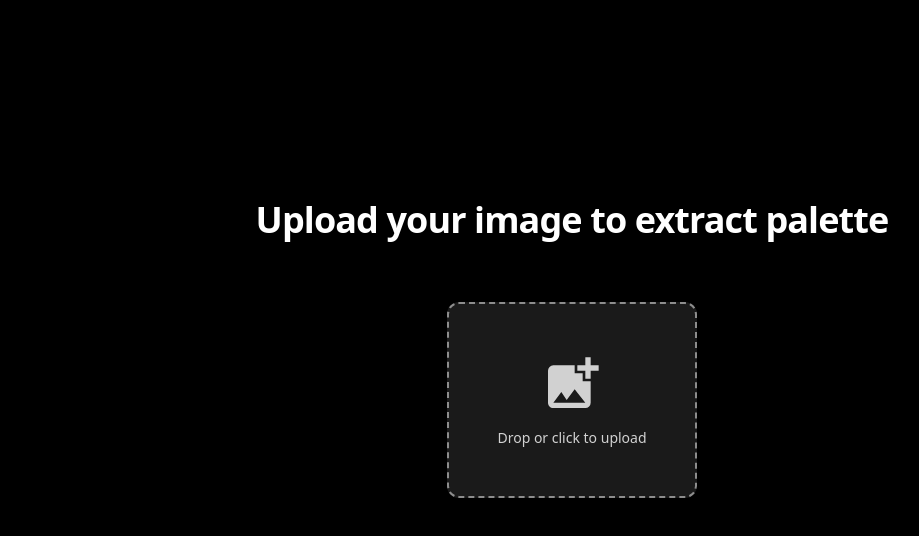
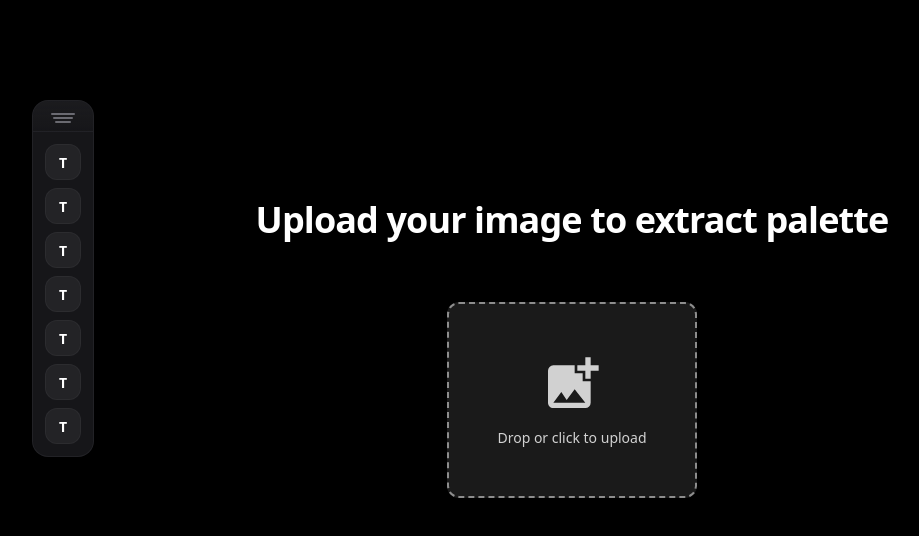
Before and after one commit to BeratHundurel/image-to-palette, a SvelteKit app in the folder frontend/: page / in a window 1280 px wide. Shown: the top 536 px of the page, without its empty margins (68-987 px from the left). Built offline with nearby package versions, Linux system fonts and the light colour scheme.

Commit message:
Start draggable toolbar component

```diff
--- /dev/null
+++ b/frontend/src/lib/components/Draggable.svelte
@@ -0,0 +1,212 @@
+<!-- Draggable.svelte -->
+<script lang="ts">
+	export let left = 100;
+	export let top = 100;
+	let moving = false;
+	let dragHandle: HTMLElement;
+
+	function onMouseDown(e: MouseEvent) {
+		// Only allow dragging from the grip area
+		if (dragHandle && dragHandle.contains(e.target as Node)) {
+			moving = true;
+			e.preventDefault();
+		}
+	}
+
+	function onMouseMove(e: MouseEvent) {
+		if (moving) {
+			left += e.movementX;
+			top += e.movementY;
+		}
+	}
+
+	function onMouseUp() {
+		moving = false;
+	}
+</script>
+
+<section
+	role="toolbar"
+	tabindex="-1"
+	on:mousedown={onMouseDown}
+	style="left: {left}px; top: {top}px;"
+	class="draggable {moving ? 'dragging' : ''}"
+>
+	<div class="toolbar-container">
+		<!-- Draggable Grip Handle -->
+		<div
+			bind:this={dragHandle}
+			class="drag-handle"
+		>
+			<div class="grip-lines">
+				<div class="grip-line grip-line-1"></div>
+				<div class="grip-line grip-line-2"></div>
+				<div class="grip-line grip-line-3"></div>
+			</div>
+		</div>
+
+		<!-- Action List -->
+		<div class="actions-container">
+			<ul class="actions-list">
+				{#each Array(8) as _, i}
+					<li class="action-item">
+						<button class="action-button" aria-label="Tool {i + 1}">
+							<span class="action-icon">T</span>
+						</button>
+					</li>
+				{/each}
+			</ul>
+		</div>
+	</div>
+</section>
+
+<svelte:window on:mouseup={onMouseUp} on:mousemove={onMouseMove} />
+
+<style>
+	.draggable {
+		user-select: none;
+		position: absolute;
+		z-index: 50;
+		filter: drop-shadow(0 20px 25px rgb(0 0 0 / 0.15)) drop-shadow(0 8px 10px rgb(0 0 0 / 0.04));
+		transition: filter 0.2s ease;
+	}
+
+	.draggable.dragging {
+		filter: drop-shadow(0 25px 50px rgb(0 0 0 / 0.25)) drop-shadow(0 12px 20px rgb(0 0 0 / 0.08));
+	}
+
+	.toolbar-container {
+		background: rgba(24, 24, 27, 0.95);
+		backdrop-filter: blur(16px);
+		border-radius: 16px;
+		border: 1px solid rgba(63, 63, 70, 0.3);
+		overflow: hidden;
+		transition: all 0.2s ease;
+	}
+
+	.draggable:hover .toolbar-container {
+		border-color: rgba(63, 63, 70, 0.5);
+		background: rgba(24, 24, 27, 0.98);
+	}
+
+	.drag-handle {
+		padding: 12px 16px 8px 16px;
+		cursor: move;
+		display: flex;
+		justify-content: center;
+		align-items: center;
+		background: linear-gradient(to bottom, rgba(39, 39, 42, 0.3), rgba(24, 24, 27, 0.1));
+		border-bottom: 1px solid rgba(63, 63, 70, 0.2);
+		transition: background 0.2s ease;
+	}
+
+	.drag-handle:hover {
+		background: linear-gradient(to bottom, rgba(39, 39, 42, 0.5), rgba(24, 24, 27, 0.2));
+	}
+
+	.grip-lines {
+		display: flex;
+		flex-direction: column;
+		gap: 2px;
+		align-items: center;
+	}
+
+	.grip-line {
+		height: 2px;
+		border-radius: 1px;
+		background: rgba(161, 161, 170, 0.6);
+		transition: all 0.2s ease;
+	}
+
+	.grip-line-1 { width: 24px; }
+	.grip-line-2 { width: 20px; }
+	.grip-line-3 { width: 16px; }
+
+	.drag-handle:hover .grip-line {
+		background: rgba(161, 161, 170, 0.8);
+	}
+
+	.dragging .grip-line {
+		background: rgba(161, 161, 170, 1);
+	}
+
+	.actions-container {
+		padding: 12px;
+	}
+
+	.actions-list {
+		display: flex;
+		flex-direction: column;
+		gap: 8px;
+		max-height: 300px;
+		overflow-y: auto;
+		margin: 0;
+		padding: 0;
+		list-style: none;
+	}
+
+	.actions-list::-webkit-scrollbar {
+		width: 4px;
+	}
+
+	.actions-list::-webkit-scrollbar-track {
+		background: rgba(39, 39, 42, 0.3);
+		border-radius: 2px;
+	}
+
+	.actions-list::-webkit-scrollbar-thumb {
+		background: rgba(161, 161, 170, 0.3);
+		border-radius: 2px;
+	}
+
+	.actions-list::-webkit-scrollbar-thumb:hover {
+		background: rgba(161, 161, 170, 0.5);
+	}
+
+	.action-item {
+		display: flex;
+	}
+
+	.action-button {
+		display: flex;
+		align-items: center;
+		justify-content: center;
+		width: 36px;
+		height: 36px;
+		border-radius: 12px;
+		background: rgba(39, 39, 42, 0.8);
+		border: 1px solid rgba(63, 63, 70, 0.3);
+		color: white;
+		font-weight: 600;
+		font-size: 14px;
+		cursor: pointer;
+		transition: all 0.2s ease;
+		outline: none;
+	}
+
+	.action-button:hover {
+		background: rgba(63, 63, 70, 0.8);
+		border-color: rgba(82, 82, 91, 0.5);
+		transform: translateY(-1px);
+		box-shadow: 0 4px 12px rgba(0, 0, 0, 0.15);
+	}
+
+	.action-button:active {
+		transform: translateY(0);
+		box-shadow: 0 2px 6px rgba(0, 0, 0, 0.1);
+	}
+
+	.action-button:focus-visible {
+		outline: 2px solid rgba(147, 197, 253, 0.8);
+		outline-offset: 2px;
+	}
+
+	.action-icon {
+		pointer-events: none;
+	}
+
+	/* Smooth dragging animation */
+	.draggable:not(.dragging) {
+		transition: left 0.1s ease-out, top 0.1s ease-out;
+	}
+</style>
--- a/frontend/src/routes/+page.svelte
+++ b/frontend/src/routes/+page.svelte
@@ -1,4 +1,5 @@
 <script lang="ts">
+	import Draggable from '$lib/components/Draggable.svelte';
 	import Dropdown from '$lib/components/Dropdown.svelte';
 	import { type Color, type NamedColor, type PaletteResponse } from '$lib/types/palette';
 	import { tick } from 'svelte';
@@ -358,7 +359,7 @@
 
 	<!-- Content -->
 	<div
-		class="relative z-20 flex min-h-[100svh] w-full flex-col items-center justify-center overflow-hidden px-4"
+		class="relative z-20 flex min-h-[100svh] w-full flex-col items-center justify-center overflow-hidden"
 	>
 		<h1
 			class="absolute top-[25%] right-0 left-0 text-center text-3xl font-bold tracking-tight drop-shadow-lg transition-transform duration-500 md:text-4xl"
@@ -405,24 +406,25 @@
 			</button>
 		</div>
 
-		<div class="flex flex-row items-start justify-center gap-3">
+		<div class="mb-6 grid grid-cols-4">
+			<div></div>
+			<div class="col-span-2 me-6">
 				<canvas
 					bind:this={canvas}
 					onmousedown={handleMouseDown}
 					onmousemove={handleMouseMove}
 					onmouseup={handleMouseUp}
-				class="mb-6 h-auto max-h-[400px] w-full max-w-3xl rounded-xl shadow-lg transition-opacity duration-300"
+					class="h-auto max-h-[400px] w-full max-w-3xl rounded-xl shadow-lg transition-opacity duration-300"
 					class:opacity-100={imageLoaded}
 					class:pointer-events-auto={imageLoaded}
 					class:opacity-0={!imageLoaded}
 					class:pointer-events-none={!imageLoaded}
 				></canvas>
+			</div>
+			<div>
 				{#if imageLoaded}
-				<div class="flex flex-row gap-1">
-					<div
-						transition:fly={{ y: -300, duration: 500 }}
-						class="flex flex-col items-start justify-center gap-3"
-					>
+					<div class="flex flex-col items-start gap-4">
+						<div class="flex flex-col gap-2">
 							{#each selectors as selector}
 								<button
 									class="flex cursor-pointer flex-col items-center justify-center"
@@ -434,8 +436,9 @@
 									}}
 								>
 									<div
-									class="flex h-8 w-8 items-center justify-center rounded-full shadow-md"
+										class="flex h-8 w-8 items-center justify-center rounded-full border-black shadow-md"
 										style="background-color: {selector.color}"
+										class:border-2={selector.selected}
 									>
 										{#if selector.selected}
 											<svg
@@ -452,15 +455,20 @@
 									</div>
 								</button>
 							{/each}
+						</div>
+
+						<!-- dropdown for drawing options -->
 						<Dropdown
 							options={draw_options}
 							value={drawSelectionValue}
 							onChange={handleDrawSelectionChange}
 						/>
 					</div>
-				</div>
 				{/if}
 			</div>
+		</div>
+
+		<Draggable />
 
 		<div class="w-full max-w-5xl px-4">
 			<div
```
Lines whose indentation alone changed are shown as unchanged.
